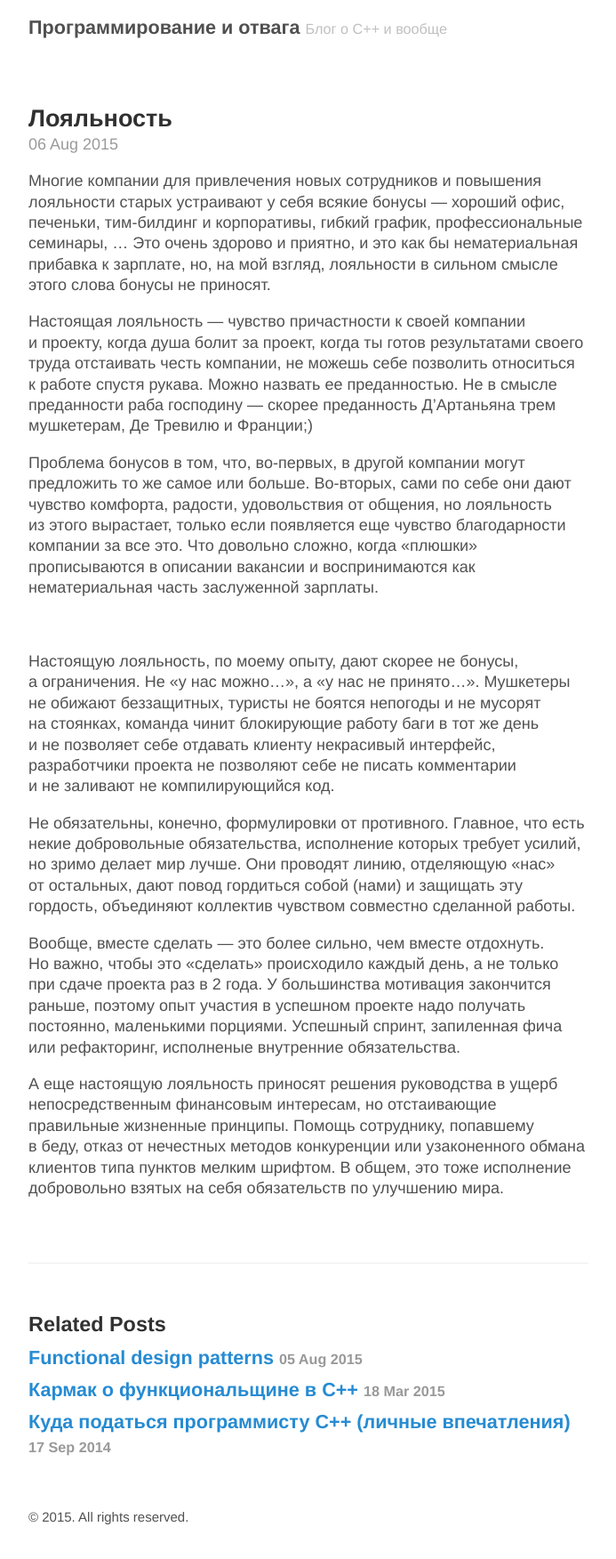
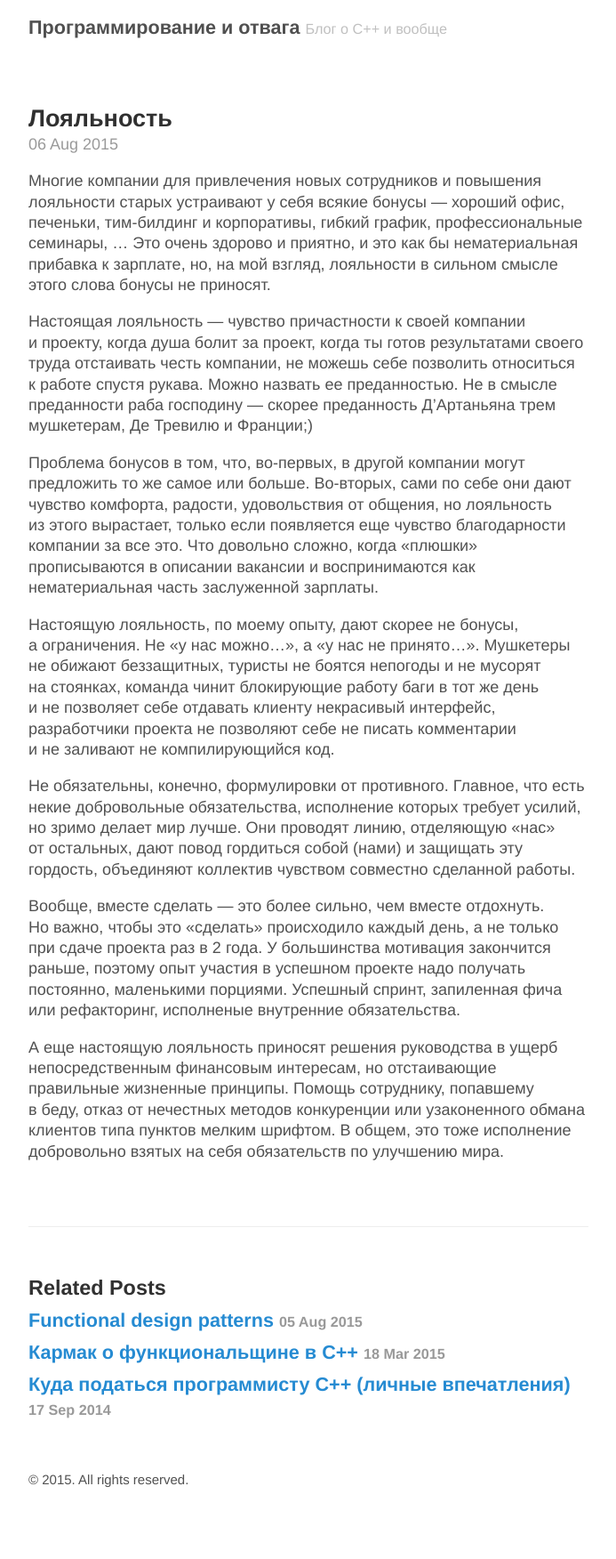
Before and after one commit to Dahko/dahko.github.io, a Jekyll site: the page built from _posts/2015-08-06-loyality.md, in a window 1280 px wide. Shown: the whole page at 89% size, without its empty margins (293-986 px from the left). Built offline with Jekyll 4.4.1, drawn with Linux system fonts in a browser that asks for light colours; after the commit the page ends 1711 px from its top, so only the background shows below that.

Commit message:
украшаем

```diff
--- a/_posts/2015-08-06-loyality.md
+++ b/_posts/2015-08-06-loyality.md
@@ -6,9 +6,7 @@ title: Лояльность
 
 Настоящая лояльность&nbsp;&mdash; чувство причастности к&nbsp;своей компании и&nbsp;проекту, когда душа болит за&nbsp;проект, когда ты&nbsp;готов результатами своего труда отстаивать честь компании, не&nbsp;можешь себе позволить относиться к&nbsp;работе спустя рукава. Можно назвать ее&nbsp;преданностью. Не&nbsp;в&nbsp;смысле преданности раба господину&nbsp;&mdash; скорее преданность Д&rsquo;Артаньяна трем мушкетерам, Де&nbsp;Тревилю и&nbsp;Франции;)
 
-Проблема бонусов в&nbsp;том, что, во-первых, в&nbsp;другой компании могут предложить то&nbsp;же самое или больше. Во-вторых, сами по&nbsp;себе они дают чувство комфорта, радости, удовольствия от&nbsp;общения, но&nbsp;лояльность из&nbsp;этого вырастает, только если появляется еще чувство благодарности компании за&nbsp;все это. Что довольно сложно, когда &laquo;плюшки&raquo; прописываются в&nbsp;описании вакансии и&nbsp;воспринимаются как нематериальная часть заслуженной зарплаты.
-
-&nbsp;
+Проблема бонусов в&nbsp;том, что, во-первых, в&nbsp;другой компании могут предложить то&nbsp;же самое или больше. Во-вторых, сами по&nbsp;себе они дают чувство комфорта, радости, удовольствия от&nbsp;общения, но&nbsp;лояльность из&nbsp;этого вырастает, только если появляется еще чувство благодарности компании за&nbsp;все это. Что довольно сложно, когда &laquo;плюшки&raquo; прописываются в&nbsp;описании вакансии и&nbsp;воспринимаются как нематериальная часть заслуженной зарплаты.<br />
 
 Настоящую лояльность, по&nbsp;моему опыту, дают скорее не&nbsp;бонусы, а&nbsp;ограничения. Не&nbsp;&laquo;у&nbsp;нас можно...&raquo;, а&nbsp;&laquo;у&nbsp;нас не&nbsp;принято...&raquo;. Мушкетеры не&nbsp;обижают беззащитных, туристы не&nbsp;боятся непогоды и&nbsp;не&nbsp;мусорят на&nbsp;стоянках, команда чинит блокирующие работу баги в&nbsp;тот&nbsp;же день и&nbsp;не&nbsp;позволяет себе отдавать клиенту некрасивый интерфейс, разработчики проекта не&nbsp;позволяют себе не&nbsp;писать комментарии и&nbsp;не&nbsp;заливают не&nbsp;компилирующийся код.
 
```
